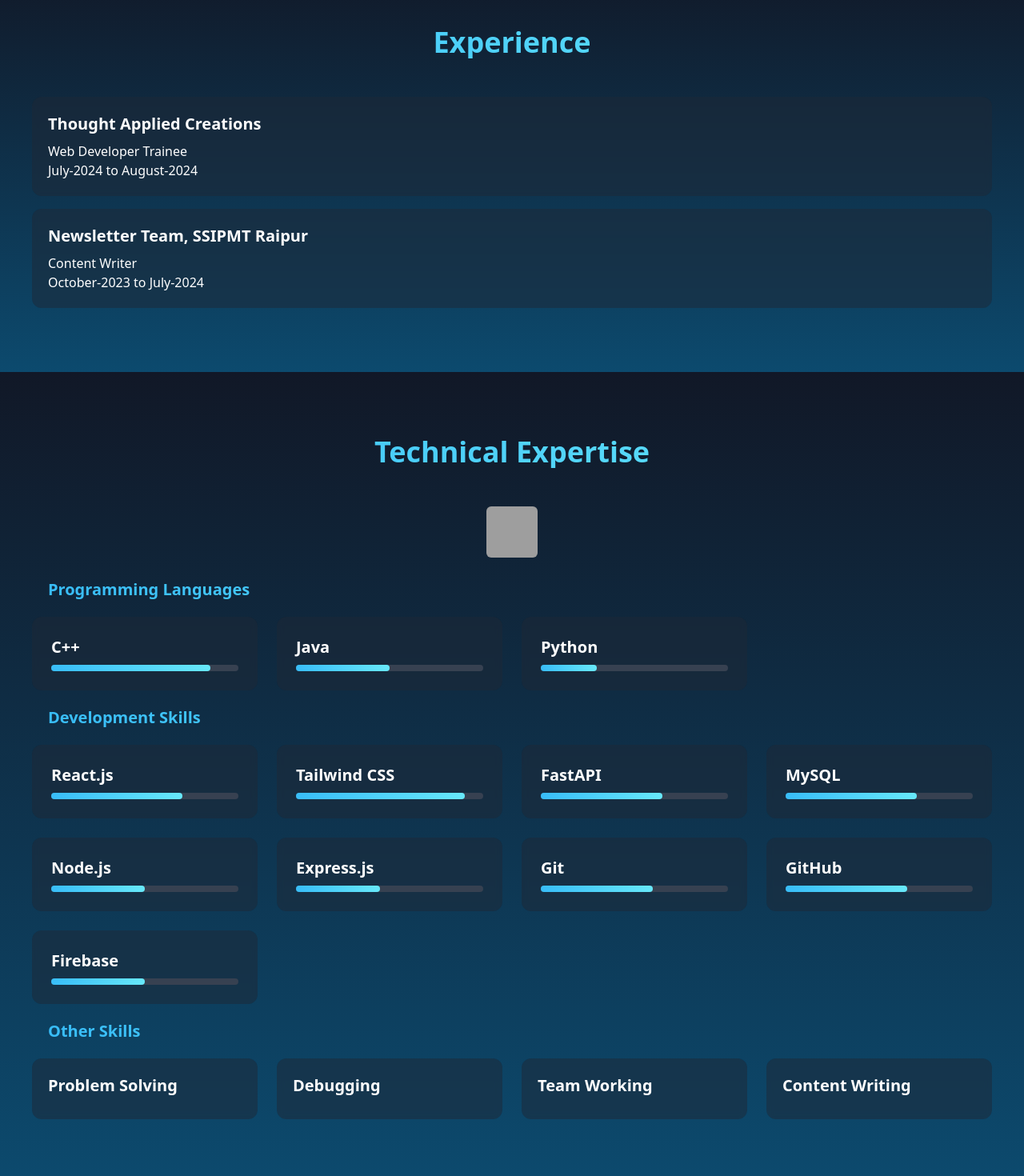
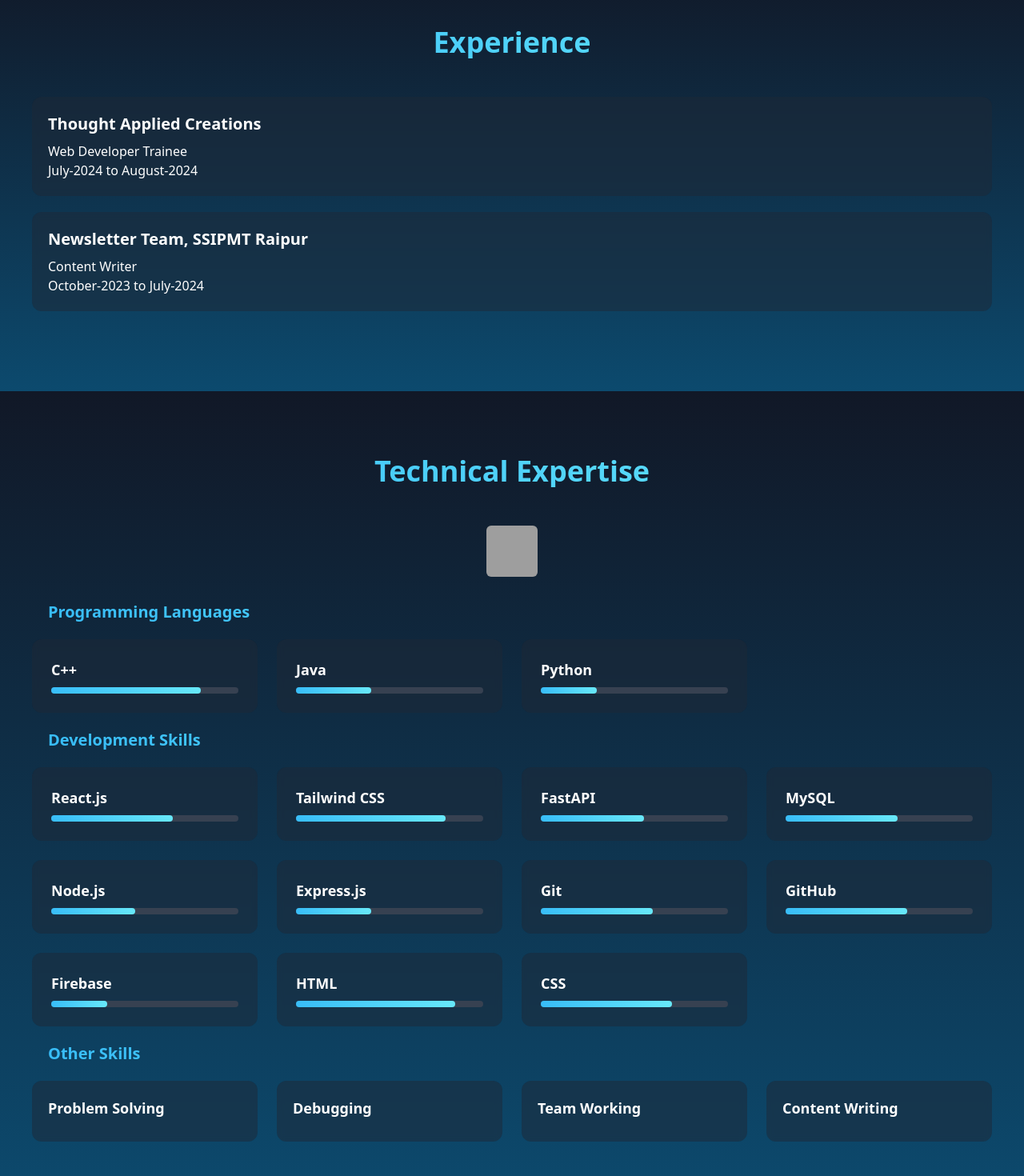
Before and after one commit to Bhupendra-17/Portfolio, a React (Vite) app in the folder client/: page / in a window 1280 px wide. Shown: the part 620-2090 px from the top of the page at 80% size. Built offline with nearby package versions, Linux system fonts and the light colour scheme; grey boxes are pictures that could not be loaded.

Commit message:
Changed styles

```diff
--- a/client/index.html
+++ b/client/index.html
@@ -6,7 +6,6 @@
   <meta name="viewport" content="width=device-width, initial-scale=1.0" />
   <title>Bhupendra Dewangan</title>
   <link rel="stylesheet" href="https://cdnjs.cloudflare.com/ajax/libs/font-awesome/6.0.0/css/all.min.css">
-
   <link rel="stylesheet" href="https://cdnjs.cloudflare.com/ajax/libs/font-awesome/6.6.0/css/all.min.css" integrity="sha512-Kc323vGBEqzTmouAECnVceyQqyqdsSiqLQISBL29aUW4U/M7pSPA/gEUZQqv1cwx4OnYxTxve5UMg5GT6L4JJg==" crossorigin="anonymous" referrerpolicy="no-referrer" />
 </head>
 
--- a/client/src/Home.jsx
+++ b/client/src/Home.jsx
@@ -2,30 +2,54 @@ import React, { useEffect, useState } from 'react';
 import Navbar from './components/Navbar/Navbar';
 import Container from './components/Container/Card';
 import Sidebar from './components/Sidebar/Container';
-// import Skills from './Skills';
 import Footer from './Footer';
 import Giphy from '/giphy.webp';
-import Awards from '/awards.png'
+import Awards from '/awards.png';
+
+const skillBars = (skills) =>
+  skills.map((skill, index) => (
+    <div
+      key={index}
+      className="group relative overflow-hidden rounded-xl bg-gray-800/50 backdrop-blur-sm p-6 hover:bg-gray-800/70 transition-all duration-300"
+    >
+      <div className="absolute inset-0 bg-gradient-to-r from-sky-500/20 to-cyan-500/20 transform scale-x-0 group-hover:scale-x-100 transition-transform duration-500" />
+      <div className="relative z-10">
+        <h3 className="text-xl sm:text-lg md:text-lg font-bold text-white mb-2">{skill.name}</h3>
+        {skill.level && (
+          <div className="w-full bg-gray-700 rounded-full h-2">
+            <div
+              className="bg-gradient-to-r from-sky-400 to-cyan-300 h-2 rounded-full transition-all duration-700"
+              style={{ width: `${skill.level}%` }}
+            />
+          </div>
+        )}
+      </div>
+    </div>
+  ));
 
 function Home() {
-  const [animate, setAnimate] = useState(false);
   const [isVisible, setIsVisible] = useState({});
+
   const skills = [
-    { name: "React.js", level: 70 },
-    { name: "Tailwind CSS", level: 90 },
-    { name: "FastAPI", level: 65 },
-    { name: "MySQL", level: 70 },
-    { name: "Node.js", level: 50 },
-    { name: "Express.js", level: 45 },
+    { name: "React.js", level: 65 },
+    { name: "Tailwind CSS", level: 80 },
+    { name: "FastAPI", level: 55 },
+    { name: "MySQL", level: 60 },
+    { name: "Node.js", level: 45 },
+    { name: "Express.js", level: 40 },
     { name: "Git", level: 60 },
     { name: "GitHub", level: 65 },
-    { name: "Firebase", level: 50 }
+    { name: "Firebase", level: 30 },
+    { name: "HTML", level: 85 },
+    { name: "CSS", level: 70 },
   ];
+
   const languages = [
-    { name: "C++", level: 85 },
-    { name: "Java", level: 50 },
+    { name: "C++", level: 80 },
+    { name: "Java", level: 40 },
     { name: "Python", level: 30 }
   ];
+
   const otherskills = [
     { name: "Problem Solving" },
     { name: "Debugging" },
@@ -33,27 +57,21 @@ function Home() {
     { name: "Content Writing" },
   ];
 
-  // Intersection Observer for scroll animations
+  // Scroll animation observer
   useEffect(() => {
     const observer = new IntersectionObserver(
       (entries) => {
-        entries.forEach((entry) => {
-          if (entry.isIntersecting) {
-            setIsVisible((prev) => ({
-              ...prev,
-              [entry.target.id]: true,
-            }));
+        entries.forEach(({ isIntersecting, target }) => {
+          if (isIntersecting) {
+            setIsVisible((prev) => ({ ...prev, [target.id]: true }));
           }
         });
       },
       { threshold: 0.1 }
     );
 
-    document.querySelectorAll('[data-animate]').forEach((el) => {
-      observer.observe(el);
-    });
+    document.querySelectorAll('[data-animate]').forEach((el) => observer.observe(el));
 
-    setAnimate(true);
     return () => observer.disconnect();
   }, []);
 
@@ -61,7 +79,6 @@ function Home() {
     <div className="bg-gradient-to-r from-gray-900 via-gray-800 to-sky-900 min-h-screen overflow-x-hidden">
       <Navbar />
 
-      {/* Main Content */}
       <div className="container mx-auto px-4 py-16">
         <div className="flex flex-col md:flex-row gap-8">
           <aside className="md:w-1/4">
@@ -69,18 +86,17 @@ function Home() {
           </aside>
 
           <main className="">
-            {/* Projects Grid with Hover Effects */}
-            <div className="grid grid-cols-1 sm:grid-cols-2 gap-10">
+            <div className="grid grid-cols-1 sm:grid-cols-2 md:grid-cols-2 gap-10">
               <div
                 id="card1"
                 data-animate
-                className={`transform transition-all duration-[2000ms] ${isVisible.card1 ? 'translate-y-0 opacity-100' : 'translate-y-20 opacity-0'
+                className={`transition-all duration-[2000ms] transform ${
+                  isVisible.card1 ? 'translate-y-0 opacity-100' : 'translate-y-20 opacity-0'
                 }`}
               >
                 <Container />
               </div>
 
-              {/* Video Section with Animation */}
               <div
                 className="relative group overflow-hidden rounded-2xl"
                 data-animate
@@ -92,173 +108,118 @@ function Home() {
                   loop
                   muted
                   playsInline
-                  className="w-full h-full object-cover transform transition-transform duration-700 group-hover:scale-110"
+                  className="w-full h-full object-cover transition-transform duration-700 group-hover:scale-110"
                 />
-                <div className="absolute inset-0 bg-gradient-to-t from-black/60 to-transparent opacity-0 group-hover:opacity-100 transition-opacity duration-300"></div>
+                <div className="absolute inset-0 bg-gradient-to-t from-black/60 to-transparent opacity-0 group-hover:opacity-100 transition-opacity duration-300" />
               </div>
             </div>
           </main>
-
         </div>
       </div>
 
       {/* Experience Section */}
-      <section className="py-20 bg-gradient-to-b from-gray-900 to-sky-900">
-        <div className="container mx-auto px-10">
-          <h2 className="text-4xl font-black text-center mb-12 bg-gradient-to-r from-sky-400 to-cyan-300 text-transparent bg-clip-text">
-            Experience
-          </h2>
+      <Section title="Experience">
+        <ExperienceItem
+          company="Thought Applied Creations"
+          role="Web Developer Trainee"
+          duration="July-2024 to August-2024"
+        />
+        <ExperienceItem
+          company="Newsletter Team, SSIPMT Raipur"
+          role="Content Writer"
+          duration="October-2023 to July-2024"
+        />
+      </Section>
 
-          <div className="flex flex-col gap-4">
+      {/* Skills Section */}
+      <Section title="Technical Expertise">
+        <FloatingImage src={Giphy} />
+
+        <SkillGroup title="Programming Languages">{skillBars(languages)}</SkillGroup>
+        <SkillGroup title="Development Skills">{skillBars(skills)}</SkillGroup>
+        <SkillGroup title="Other Skills">
+          {otherskills.map((skill, idx) => (
             <div
+              key={idx}
               className="group relative overflow-hidden rounded-xl bg-gray-800/50 backdrop-blur-sm p-5 hover:bg-gray-800/70 transition-all duration-300"
             >
-              <div className="relative z-10 text-white">
-                <h3 className="text-xl font-bold  mb-2">Thought Applied Creations</h3>
-                <p> Web Developer Trainee</p>
-                <p>July-2024  to  August-2024</p>
-              </div>
-            </div>
-            <div
-              className="group relative overflow-hidden rounded-xl bg-gray-800/50 backdrop-blur-sm p-5 hover:bg-gray-800/70 transition-all duration-300"
-            >
-              <div className="relative z-10 text-white">
-                <h3 className="text-xl font-bold  mb-2">Newsletter Team, SSIPMT Raipur</h3>
-                <p> Content Writer</p>
-                <p>October-2023  to  July-2024</p>
-              </div>
-            </div>
-          </div>
-        </div>
-      </section>
-
-      {/* Skills Section */}
-      <section className="py-20 bg-gradient-to-b from-gray-900 to-sky-900">
-        <div className="container mx-auto px-10">
-          <h2 className="text-4xl font-black text-center mb-12 bg-gradient-to-r from-sky-400 to-cyan-300 text-transparent bg-clip-text">
-            Technical Expertise
-          </h2>
-          {/* floating Image */}
-          <div className="relative text-center">
-            <div className="inline-block animate-float">
-              <img
-                src={Giphy}
-                alt="Skills decoration"
-                className="h-16 w-16 mx-auto rounded-md"
-              />
-            </div>
-          </div>
-
-          {/* Skills Grid with Animated Cards */}
-          <h2 className="text-xl font-black m-5 bg-gradient-to-r from-sky-400 to-cyan-300 text-transparent bg-clip-text">
-            Programming Languages
-          </h2>
-          <div className="grid grid-cols-2 md:grid-cols-4 gap-6">
-            {languages.map((skill, index) => (
-              <div
-                key={index}
-                className="group relative overflow-hidden rounded-xl bg-gray-800/50 backdrop-blur-sm p-6 hover:bg-gray-800/70 transition-all duration-300"
-              >
-                <div className="absolute inset-0 bg-gradient-to-r from-sky-500/20 to-cyan-500/20 transform scale-x-0 group-hover:scale-x-100 transition-transform duration-500"></div>
               <div className="relative z-10">
-                  <h3 className="text-xl font-bold text-white mb-2">{skill.name}</h3>
-                  <div className="w-full bg-gray-700 rounded-full h-2">
-                    <div
-                      className="bg-gradient-to-r from-sky-400 to-cyan-300 h-2 rounded-full transition-all duration-700"
-                      style={{ width: `${skill.level}%` }}
-                    ></div>
-                  </div>
+                <h3 className="text-xl sm:text-lg md:text-lg font-bold text-white mb-2">{skill.name}</h3>
               </div>
             </div>
           ))}
-          </div>
-          {/* Development skills */}
-          <h2 className="text-xl font-black m-5 bg-gradient-to-r from-sky-400 to-cyan-300 text-transparent bg-clip-text">
-            Development Skills
-          </h2>
-          <div className="grid grid-cols-2 md:grid-cols-4 gap-6">
-            {skills.map((skill, index) => (
-              <div
-                key={index}
-                className="group relative overflow-hidden rounded-xl bg-gray-800/50 backdrop-blur-sm p-6 hover:bg-gray-800/70 transition-all duration-300"
-              >
-                <div className="absolute inset-0 bg-gradient-to-r from-sky-500/20 to-cyan-500/20 transform scale-x-0 group-hover:scale-x-100 transition-transform duration-500"></div>
-                <div className="relative z-10">
-                  <h3 className="text-xl font-bold text-white mb-2">{skill.name}</h3>
-                  <div className="w-full bg-gray-700 rounded-full h-2">
-                    <div
-                      className="bg-gradient-to-r from-sky-400 to-cyan-300 h-2 rounded-full transition-all duration-700"
-                      style={{ width: `${skill.level}%` }}
-                    ></div>
-                  </div>
-                </div>
-              </div>
-            ))}
-          </div>
-          {/* other skills */}
-          <h2 className="text-xl font-black m-5 bg-gradient-to-r from-sky-400 to-cyan-300 text-transparent bg-clip-text">
-            Other Skills
-          </h2>
-          <div className="grid grid-cols-2 md:grid-cols-4 gap-6">
-            {otherskills.map((skill, index) => (
-              <div
-                key={index}
-                className="group relative overflow-hidden rounded-xl bg-gray-800/50 backdrop-blur-sm p-5 hover:bg-gray-800/70 transition-all duration-300"
-              >
-                <div className="relative z-10">
-                  <h3 className="text-xl font-bold text-white mb-2">{skill.name}</h3>
-                </div>
-              </div>
-            ))}
-          </div>
-        </div>
-      </section>
+        </SkillGroup>
+      </Section>
 
-      {/* Brownie Points Section */}
-      <section className="py-16 bg-gradient-to-b from-gray-900 to-sky-900">
-        <div className="container mx-auto px-10">
-          <h2 className="text-4xl font-black text-center mb-10 bg-gradient-to-r from-sky-400 to-cyan-300 text-transparent bg-clip-text">
-            Awards
-          </h2>
+      {/* Awards Section */}
+      <Section title="Awards">
         <div
           id="card1"
           data-animate
-            className={`transform transition-all duration-[5000ms] ${isVisible.card1 ? 'translate-y-0 opacity-100' : 'translate-y-20 opacity-0'
+          className={`transition-all duration-[5000ms] transform ${
+            isVisible.card1 ? 'translate-y-0 opacity-100' : 'translate-y-20 opacity-0'
           }`}
         >
           <img
             src={Awards}
-              alt='award'
+            alt="award"
             className="md:h-40 lg:h-40 shadow-lg mx-auto rounded-md"
           />
         </div>
-
-        </div>
-      </section>
+      </Section>
 
       <Footer />
 
-      {/* Custom CSS */}
+      {/* Custom Animation CSS */}
       <style>{`
         @keyframes float {
           0% { transform: translateY(0px); }
           50% { transform: translateY(-20px); }
           100% { transform: translateY(0px); }
         }
-
-        .animate-float {
-          animation: float 6s ease-in-out infinite;
-        }
-
-        .particles-container {
-          position: absolute;
-          width: 100%;
-          height: 100%;
-          background: radial-gradient(circle at center, rgba(255,255,255,0.1) 0%, transparent 70%);
-        }
+        .animate-float { animation: float 6s ease-in-out infinite; }
       `}</style>
     </div>
   );
 }
 
+// Reusable Components
+const Section = ({ title, children }) => (
+  <section className="py-20 bg-gradient-to-b from-gray-900 to-sky-900">
+    <div className="container mx-auto px-10">
+      <h2 className="text-4xl font-black text-center mb-12 bg-gradient-to-r from-sky-400 to-cyan-300 text-transparent bg-clip-text">
+        {title}
+      </h2>
+      {children}
+    </div>
+  </section>
+);
+
+const ExperienceItem = ({ company, role, duration }) => (
+  <div className="my-5 group relative overflow-hidden rounded-xl bg-gray-800/50 backdrop-blur-sm p-5 hover:bg-gray-800/70 transition-all duration-300">
+    <div className="relative z-10 text-white">
+      <h3 className="text-xl font-bold mb-2">{company}</h3>
+      <p>{role}</p>
+      <p>{duration}</p>
+    </div>
+  </div>
+);
+
+const SkillGroup = ({ title, children }) => (
+  <>
+    <h2 className="text-xl font-black m-5 bg-gradient-to-r from-sky-400 to-cyan-300 text-transparent bg-clip-text">
+      {title}
+    </h2>
+    <div className="grid grid-cols-2 md:grid-cols-4 gap-6">{children}</div>
+  </>
+);
+
+const FloatingImage = ({ src }) => (
+  <div className="relative text-center mb-6">
+    <div className="inline-block animate-float">
+      <img src={src} alt="Floating Icon" className="h-16 w-16 mx-auto rounded-md" />
+    </div>
+  </div>
+);
+
 export default Home;
--- a/client/src/components/Container/Card.jsx
+++ b/client/src/components/Container/Card.jsx
@@ -15,8 +15,8 @@ function Card() {
           <h2 className="text-xl sm:text-2xl">I'm Bhupendra Dewangan</h2>
           <h3 className="text-base sm:text-lg md:text-xl text-stone-300">
             Aspiring Software Developer | <br className="hidden sm:block" />
-            Student @ SSIPMT Raipur | Web Developer | <br className="hidden sm:block" />
-            Ex-Navodayan
+            B. Tech @ SSIPMT Raipur | Web Developer | <br className="hidden sm:block" />
+            Navodayan
           </h3>
         </div>
       </div>
--- a/client/src/components/Navbar/Items.jsx
+++ b/client/src/components/Navbar/Items.jsx
@@ -3,7 +3,7 @@ import { Link } from 'react-router-dom';
 
 function Navbar(props) {
   return (
-    <nav className="z-50 sticky top-0 px-4 py-2">
+    <nav className="z-50 sticky top-0 px-4 py-3">
       <ul className="flex space-x-8">
         <li className="group"> {/* Added group class here */}
           <Link to={props.link}><span className="relative text-white text-lg font-medium transition-all duration-300 ease-in-out hover:cursor-pointer">
```
Also changed, not shown: client/public/Music.png (deleted), client/public/download.png (deleted). Lines whose indentation alone changed are shown as unchanged.
